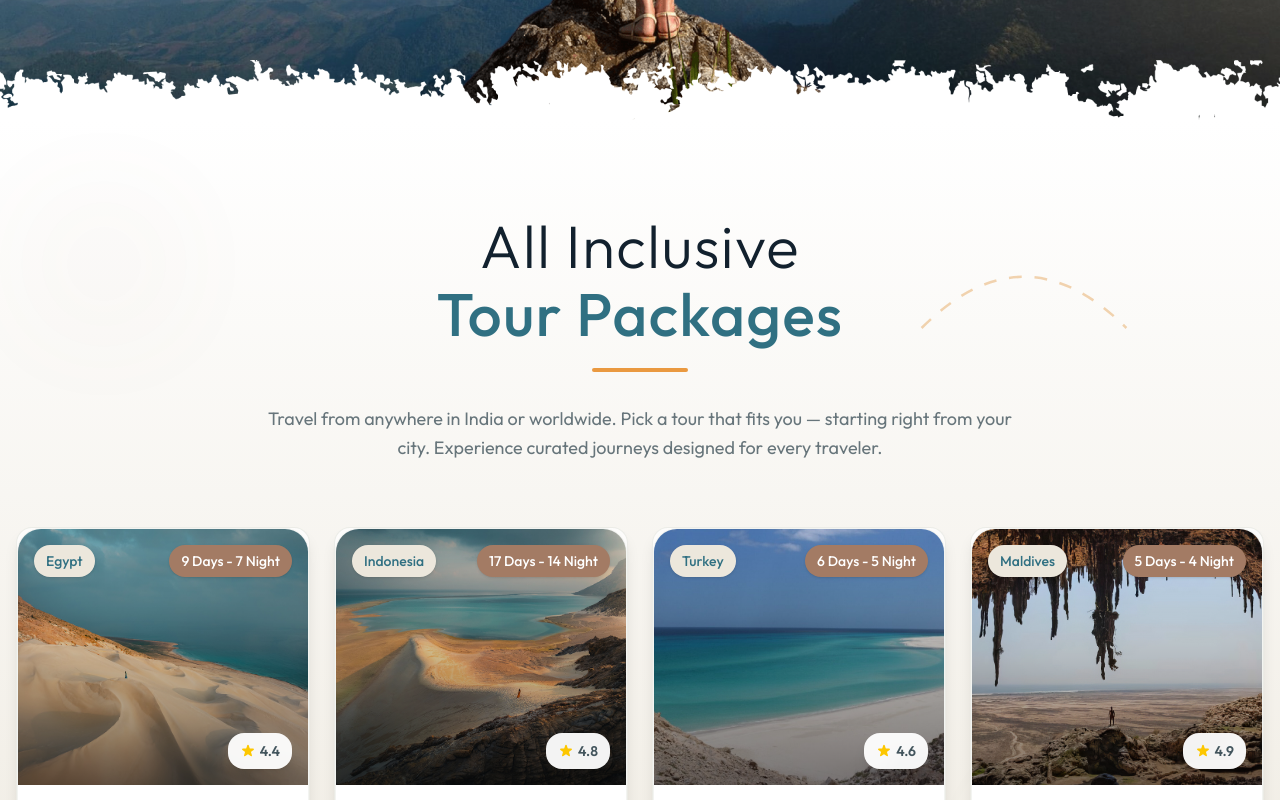
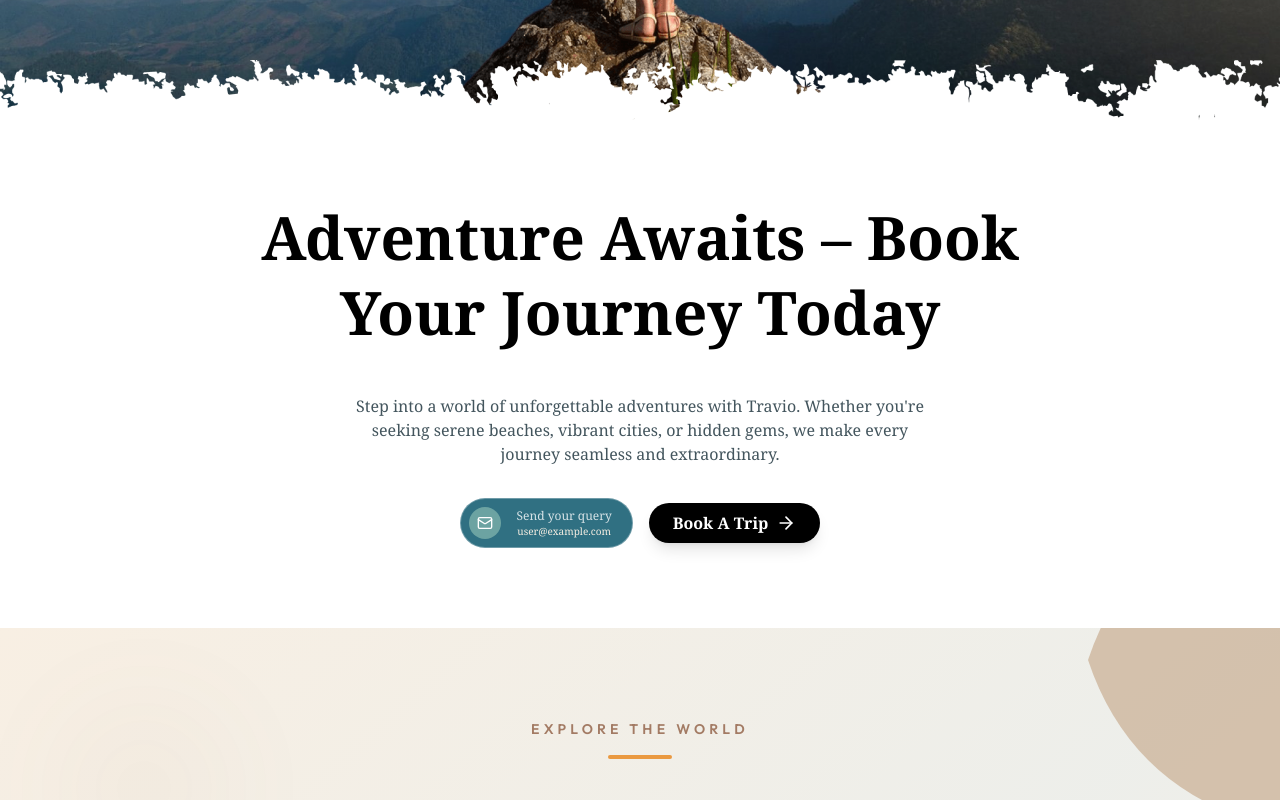
Before and after one commit to techxudo-devs/travel-website, a Next.js app: page / in a window 1280 px wide. Shown: the part 680-1480 px from the top of the page. Built offline with nearby package versions, Linux system fonts and the light colour scheme.

Commit message:
Feat:done

```diff
--- /dev/null
+++ b/app/components/sections/BottomHero.jsx
@@ -0,0 +1,56 @@
+"use client";
+import React from "react";
+import { motion } from "framer-motion";
+import { Mail } from "lucide-react";
+import { ArrowRight } from "lucide-react";
+
+const BottomHero = () => {
+  return (
+    <div>
+      <motion.div
+        initial="hidden"
+        animate="visible"
+        className="relative z-20 flex flex-col py-20 items-center text-center font-serif justify-center px-4 flex-grow"
+      >
+        <motion.h1 className="text-4xl md:text-6xl font-bold font-serif leading-tight">
+          Adventure Awaits – Book <br /> Your Journey Today
+        </motion.h1>
+
+        <motion.p className="mt-4 max-w-xl text-lg text-white/90">
+          Step into a world of unforgettable adventures with Travio...
+        </motion.p>
+
+        <p className="max-w-xl text-dark">
+          Step into a world of unforgettable adventures with Travio. Whether
+          you're seeking serene beaches, vibrant cities, or hidden gems, we make
+          every journey seamless and extraordinary.
+        </p>
+
+        <motion.div className="mt-8 flex flex-col sm:flex-row items-center gap-4">
+          <a
+            href="mailto:info@travio.com"
+            className="group flex items-center gap-4  rounded-full bg-second backdrop-blur-sm p-2 pr-5 border border-white/30 transition-all duration-300 hover:bg-white/30"
+          >
+            <div className="bg-third rounded-full p-2">
+              <Mail size={16} className="text-white" />
+            </div>
+            <div>
+              <p className="text-xs text-white/80">Send your query</p>
+              <p className="text-[10px] text-light">user@example.com</p>
+            </div>
+          </a>
+
+          <button className="group flex items-center gap-2 text-white bg-black font-semibold py-2 px-6 rounded-full hover:bg-gray-800 transition-transform duration-300 shadow-lg hover:scale-105">
+            <span>Book A Trip</span>
+            <ArrowRight
+              size={20}
+              className="transition-transform duration-300 group-hover:translate-x-1"
+            />
+          </button>
+        </motion.div>
+      </motion.div>
+    </div>
+  );
+};
+
+export default BottomHero;
--- a/app/components/sections/ContactForm.jsx
+++ b/app/components/sections/ContactForm.jsx
@@ -84,7 +84,7 @@ const ContactForm = () => {
               </div>
             </div>
           </div>
-          <div className="text-light text-sm mt-8 md:mt-0 max-w-sm mx-auto">
+          {/* <div className="text-light text-sm mt-8 md:mt-0 max-w-sm mx-auto">
             <p className="mb-6">© 2025. All rights reserved.</p>
             <div className="flex space-x-6 mb-6">
               <a href="#" className="hover:text-white">
@@ -99,7 +99,7 @@ const ContactForm = () => {
             </div>
             <p>Designed by Flowcub Design</p>
             <p>Powered by Webflow</p>
-          </div>
+          </div> */}
         </div>
 
         {/* Right Side */}
--- a/app/page.jsx
+++ b/app/page.jsx
@@ -9,12 +9,15 @@ import DestinationsSection from "./components/sections/DestinationSection";
 import ContactForm from "./components/sections/ContactForm";
 import TourPackages from "./components/sections/TourPackages";
 import HeroAndTripSection from "./components/sections/Hero";
+import BottomHero from "./components/sections/BottomHero";
 const LandingPage = () => {
   return (
     <div>
       {/* <Hero /> */}
       {/* <TripSection /> */}
       <HeroAndTripSection backgroundImageUrl={"/hero.webp"} />
+      <BottomHero />
+      <TripSection />
       <TourPackages />
       <DestinationsSection />
       <TravelInfoSection />
```
